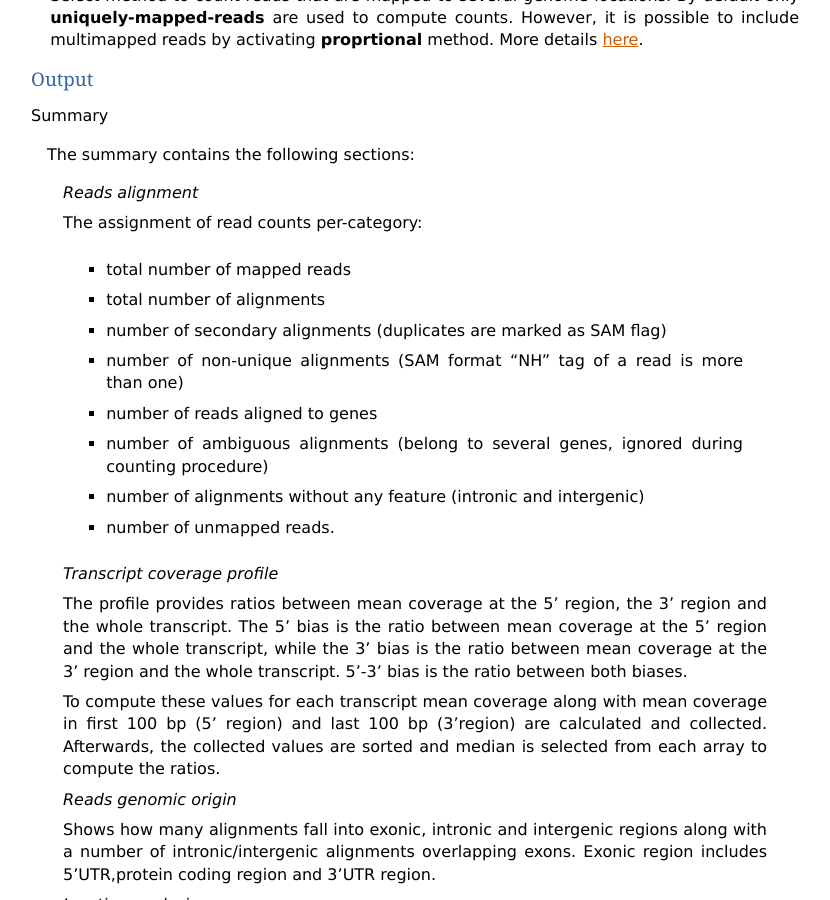
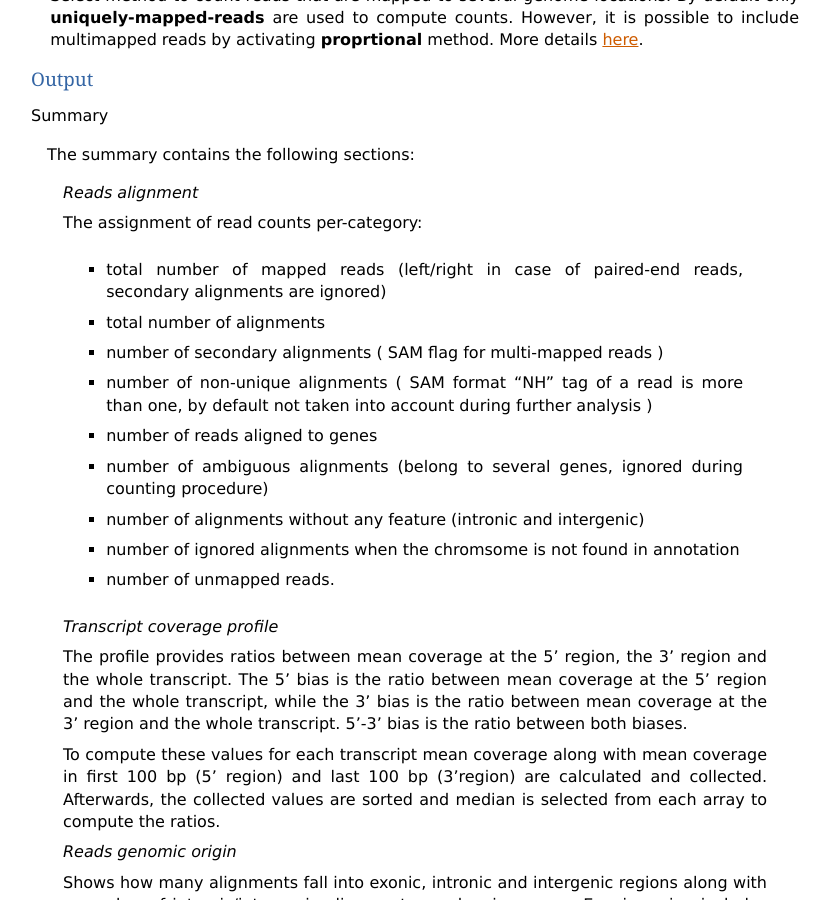
Before and after one commit to scchess/Qualimap, a Sphinx documentation site: the page built from doc/analysis.rst, in a window 1280 px wide and 900 px high, scrolled down 6337 px. Shown: the whole window, without its empty margins (49-879 px from the left). Built offline with Sphinx 7.4.7, drawn with Linux system fonts in a browser that asks for light colours.

Commit message:
RNA-seq QC: add number of ignored alignments with unknown chromosomes to the report

```diff
--- a/doc/analysis.rst
+++ b/doc/analysis.rst
@@ -243,14 +243,16 @@ Output
     *Reads alignment*
 
     The assignment of read counts per-category:
-        - total number of mapped reads
+        - total number of mapped reads (left/right in case of paired-end reads, secondary alignments are ignored)
         - total number of alignments
-        - number of secondary alignments (duplicates are marked as SAM flag)
-        - number of non-unique alignments (SAM format "NH" tag of a read is more than one)
+        - number of secondary alignments ( SAM flag for multi-mapped reads )
+        - number of non-unique alignments ( SAM format "NH" tag of a read is more than one, by default not taken into account during further analysis )
         - number of reads aligned to genes
         - number of ambiguous alignments (belong to several genes, ignored during counting procedure)
         - number of alignments without any feature (intronic and intergenic)
+        - number of ignored alignments when the chromsome is not found in annotation
         - number of unmapped reads.
+
 
     *Transcript coverage profile*
 
```
Also changed, not shown: 2 other files.
